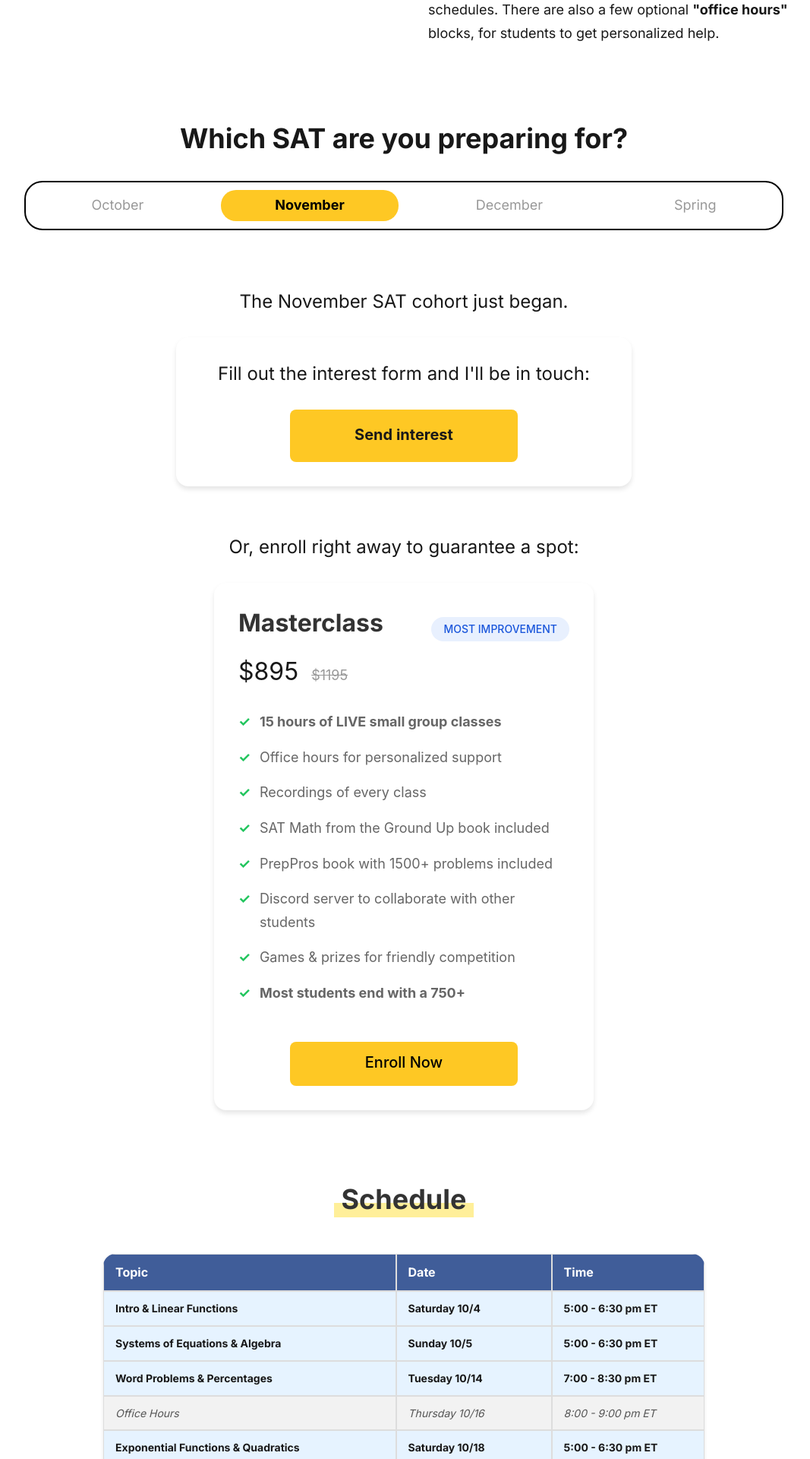
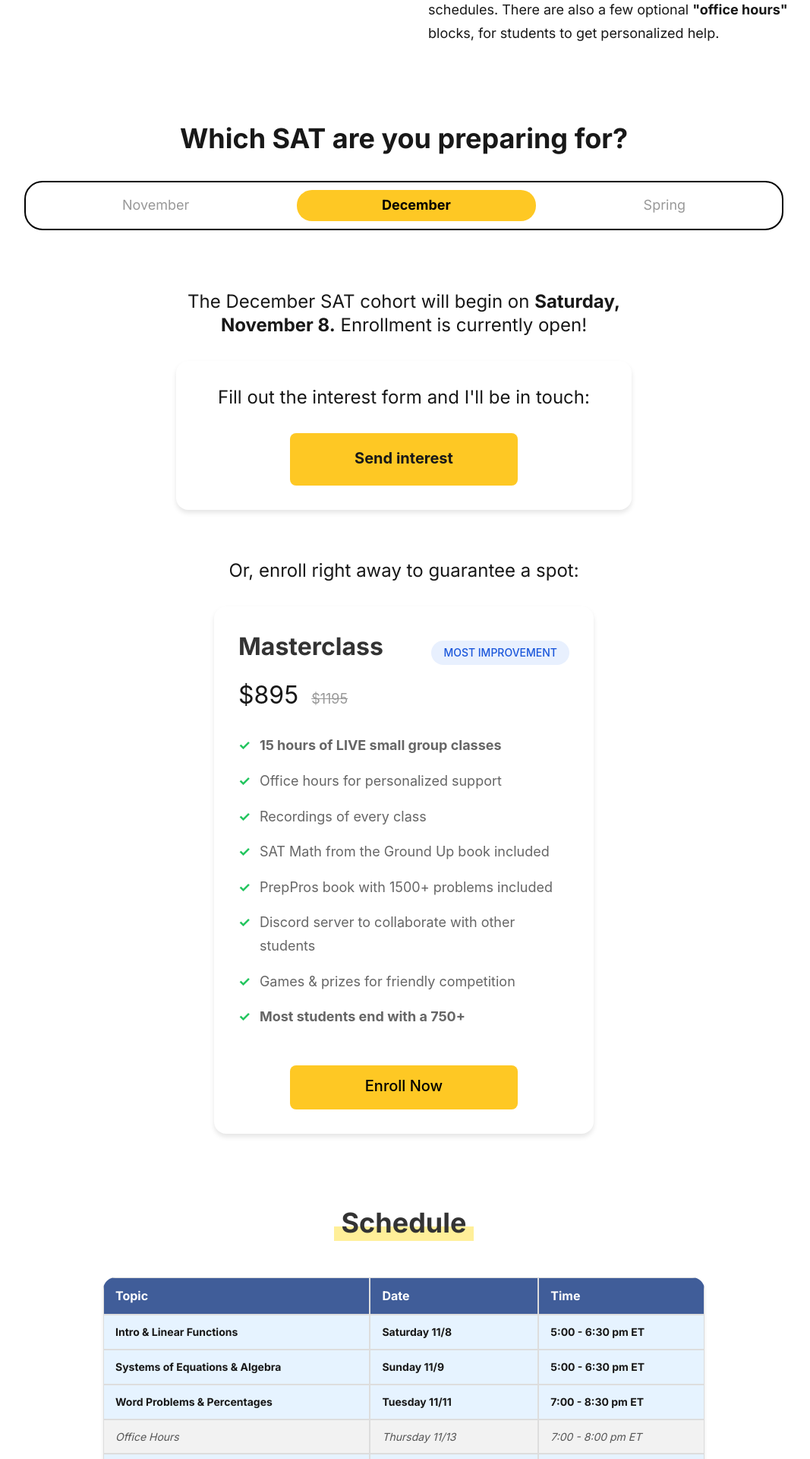
Before and after one commit to qExobyte/qExobyte.github.io, a Jekyll site: the page built from _pages/classes.html, in a window 1280 px wide. Shown: the part 3098-5018 px from the top of the page at 76% size, without its empty margins (108-1175 px from the left). Built offline with Jekyll 4.4.1, drawn with Linux system fonts in a browser that asks for light colours; nearby versions of some CDN libraries; some web fonts are replaced; some of the changed text lies outside the part shown.

Commit message:
december cohort

```diff
--- a/_includes/masterclass/cohorts.html
+++ b/_includes/masterclass/cohorts.html
@@ -6,15 +6,12 @@
 
     <div class="carousel-tabs">
         <button class="tab-item" data-slide="0">
-            October
+            November
         </button>
         <button class="tab-item active" data-slide="1">
-            November
+            December
         </button>
         <button class="tab-item" data-slide="2">
-            December
-        </button>
-        <button class="tab-item" data-slide="3">
             Spring
         </button>
     </div>
@@ -26,27 +23,17 @@
         <div class="carousel-slide active" data-slide-index="1">
             <div style="text-align: center; margin-top: 3rem;">
                 <div style="max-width: 600px; text-align: center; margin: auto;">
-                    <h3 style="margin-bottom: 1rem; font-weight: normal;">The November SAT cohort just began.</h3>
+                    <h3 style="margin-bottom: 1rem; font-weight: normal;">The December SAT cohort will begin on <b>Saturday, November 8.</b> Enrollment is currently open!</h3>
                 </div>
             </div>
             {% include masterclass/interest.html %}
             <h3 style="text-align: center; text-decoration: none;">Or, enroll right away to guarantee a spot:</h3>
             {% include masterclass/live-card.html %}
-            {% include masterclass/schedules/november.html %}
+            {% include masterclass/schedules/december.html %}
             <h3 style="text-align: center; text-decoration: none;">If you'd prefer to follow the class at your own pace (at a much lower price), check out the <a href="https://learnsatmath.com/classes/?tab=0#interest" target="_blank">asynchronous option!</a></h3>
             {% include masterclass/async-card.html %}
         </div>
         <div class="carousel-slide" data-slide-index="2">
-            <div style="text-align: center; margin-top: 3rem;">
-                <div style="max-width: 600px; text-align: center; margin: auto;">
-                    <h3 style="margin-bottom: 1rem; font-weight: normal;">The December SAT cohort will start in <b>late October / early November.</b> Secure your spot below!</h3>
-                </div>
-            </div>
-            {% include masterclass/interest.html %}
-            <h3 style="text-align: center; text-decoration: none;">Or get started <b>now</b> with the <a href="https://learnsatmath.com/classes/?tab=0#interest" target="_blank">asynchronous option.</a></h3>
-            {% include masterclass/async-card.html %}
-        </div>
-        <div class="carousel-slide" data-slide-index="3">
             {% include masterclass/interest.html %}
             <h3 style="text-align: center; text-decoration: none;">Or get started <b>now</b> with the <a href="https://learnsatmath.com/classes/?tab=0#interest" target="_blank">asynchronous option.</a></h3>
             {% include masterclass/async-card.html %}
--- a/_includes/masterclass/live-card.html
+++ b/_includes/masterclass/live-card.html
@@ -25,7 +25,7 @@
                 {% else %}
                 {% include masterclass/list.html %}
                 {% endif %}
-                <a href="https://buy.stripe.com/4gMeV66zc0krghi0no6wE0P" target="_blank">
+                <a href="https://buy.stripe.com/dRmfZa4r44AHaWY6LM6wE0V" target="_blank">
                     <button class="enroll-button">Enroll Now</button>
                 </a>
             </div>
--- /dev/null
+++ b/_includes/masterclass/schedules/december.html
@@ -0,0 +1,135 @@
+<style>
+    .schedule-table {
+        width: 90%;
+        max-width: 800px;
+        border-collapse: separate !important;
+        border-spacing: 0 !important;
+        margin: 0 auto 3rem auto !important;
+        box-shadow: 0 2px 4px rgba(0,0,0,0.1) !important;
+        border-radius: 16px !important;
+        overflow: hidden !important;
+    }
+
+    .schedule-table th,
+    .schedule-table td {
+        border: 1px solid #ddd !important;
+        padding: 10px 15px !important;
+        text-align: left !important;
+    }
+
+    .schedule-table th {
+        background-color: #405d99 !important;
+        color: white !important;
+        font-weight: bold !important;
+    }
+
+    .main-session {
+        background-color: #e6f3ff !important; /* Light blue background */
+        font-weight: bold !important;
+    }
+
+    .office-hours {
+        background-color: #f2f2f2 !important;
+        font-style: italic !important;
+        color: #555 !important;
+    }
+
+    .backup-session {
+        background-color: #d8d8d8 !important;
+        font-style: italic !important;
+        color: #555 !important;
+    }
+
+    .test-day {
+        background-color: #fff0f0 !important;
+        font-weight: bold !important;
+        color: #d32f2f !important;
+    }
+</style>
+
+<div style="text-align: center;" id="schedule">
+    <h2 class="highlighted" style="margin-bottom: 3rem;">Schedule</h2>
+</div>
+
+<table class="schedule-table">
+    <tr>
+        <th>Topic</th>
+        <th>Date</th>
+        <th>Time</th>
+    </tr>
+    <tr class="main-session">
+        <td>Intro & Linear Functions</td>
+        <td>Saturday 11/8</td>
+        <td>5:00 - 6:30 pm ET</td>
+    </tr>
+    <tr class="main-session">
+        <td>Systems of Equations & Algebra</td>
+        <td>Sunday 11/9</td>
+        <td>5:00 - 6:30 pm ET</td>
+    </tr>
+    <tr class="main-session">
+        <td>Word Problems & Percentages</td>
+        <td>Tuesday 11/11</td>
+        <td>7:00 - 8:30 pm ET</td>
+    </tr>
+    <tr class="office-hours">
+        <td>Office Hours</td>
+        <td>Thursday 11/13</td>
+        <td>7:00 - 8:00 pm ET</td>
+    </tr>
+    <tr class="main-session">
+        <td>Exponential Functions</td>
+        <td>Saturday 11/15</td>
+        <td>5:00 - 6:30 pm ET</td>
+    </tr>
+    <tr class="main-session">
+        <td>Quadratics</td>
+        <td>Sunday 11/16</td>
+        <td>5:00 - 6:30 pm ET</td>
+    </tr>
+    <tr class="main-session">
+        <td>Quadratics 2</td>
+        <td>Tuesday 11/18</td>
+        <td>7:00 - 8:30 pm ET</td>
+    </tr>
+    <tr class="office-hours">
+        <td>Office Hours</td>
+        <td>Thursday 11/20</td>
+        <td>7:00 - 8:00 pm ET</td>
+    </tr>
+    <tr class="main-session">
+        <td>Triangles</td>
+        <td>Saturday 11/22</td>
+        <td>5:00 - 6:30 pm ET</td>
+    </tr>
+    <tr class="main-session">
+        <td>Circles, Surface Area & Volume</td>
+        <td>Sunday 11/23</td>
+        <td>5:00 - 6:30 pm ET</td>
+    </tr>
+    <tr class="main-session">
+        <td>Unit Conversion & Statistics</td>
+        <td>Tuesday 11/25</td>
+        <td>7:00 - 8:30 pm ET</td>
+    </tr>
+    <tr class="backup-session">
+        <td>Backup Session</td>
+        <td>Saturday 11/29</td>
+        <td>5:00 - 6:30 pm ET</td>
+    </tr>
+    <tr class="main-session">
+        <td>Final Review (with cash prizes)</td>
+        <td>Sunday 11/30</td>
+        <td>5:00 - 6:30 pm ET</td>
+    </tr>
+    <tr class="office-hours">
+        <td>Office Hours</td>
+        <td>Tuesday 12/2</td>
+        <td>7:00 - 8:30 pm ET</td>
+    </tr>
+    <tr class="test-day">
+        <td>SAT!</td>
+        <td>December 6, 2025</td>
+        <td></td>
+    </tr>
+</table>
```
